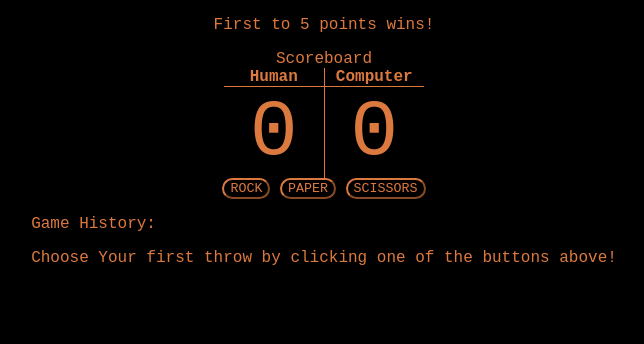
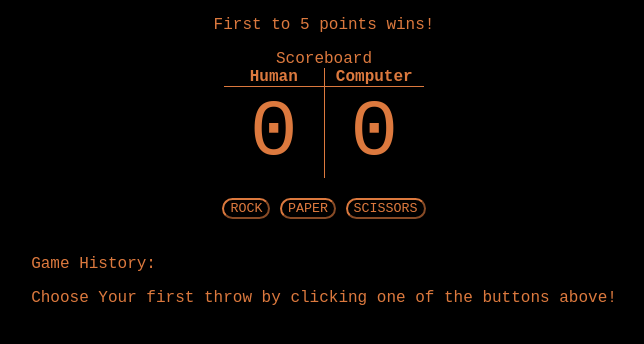
Before and after one commit to peter-mowen/odin-rock-paper-scissors, a plain HTML site: page index.html in a window 1280 px wide. Shown: the part 88-432 px from the top of the page, without its empty margins (316-960 px from the left). Drawn offline with Linux system fonts and the light colour scheme.

Commit message:
Fix spacing between scoreboard and button-panel

```diff
--- a/style.css
+++ b/style.css
@@ -19,6 +19,10 @@ button {
 button:hover {
   background-color: #dc793e;
   color: black;
+}
+
+#button-panel {
+  margin: 20px;
 }
 
 .scoreboard {
```
